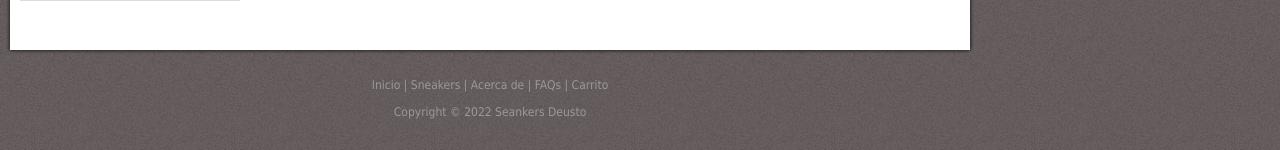
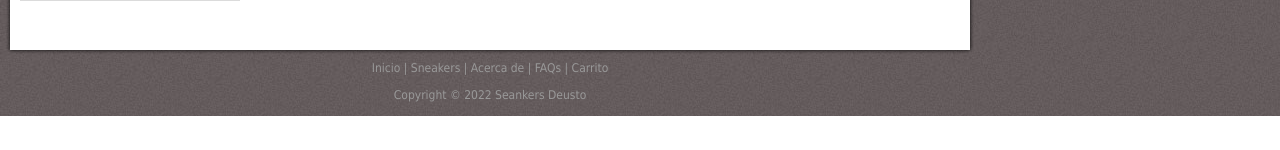
Before and after one commit to besanz/SneakersIW, a Django app: page /SeankersIWApp/Faqs in a window 1280 px wide. Shown: the part 1573-1723 px from the top of the page. After the commit the page ends 1689 px from the top, so only its background shows below. Run offline with Django 4.2, Linux system fonts and the light colour scheme; data comes from the database, SQL or seed files in the repository.

Commit message:
Co-authored-by: Beñat Sanz <besanz@users.noreply.github.com>

```diff
--- a/SeankersIWApp/templates/static/css/templatemo_style.css
+++ b/SeankersIWApp/templates/static/css/templatemo_style.css
@@ -46,6 +46,8 @@ h6 { font-size: 12px; margin: 0 0 5px; padding: 0; }
 .float_l { float: left }
 .float_r { float: right }
 
+
+
 #templatemo_body_wrapper {
 	width: 100%;
 	background: url(images/templatemo_body_top.jpg) repeat-x top
@@ -79,8 +81,9 @@ h6 { font-size: 12px; margin: 0 0 5px; padding: 0; }
 #sidebar { width: 220px }
 
 #templatemo_footer {
+
 	width: 960px;
-	padding: 30px 10px;
+	padding: 13px 10px;
 	text-align: center;
 	background: url(images/templatemo_footer.png) no-repeat top
 }
@@ -138,6 +141,7 @@ h6 { font-size: 12px; margin: 0 0 5px; padding: 0; }
 .sidebar_box h3 { font-size: 14px; font-weight: 700; padding: 0 10px 0 35px; margin: 0; width: 185px; height: 33px; line-height: 33px; margin-bottom: 0; background: url(images/templatemo_sidebar_header.png)  no-repeat; color: #2f2f2f }
 
 #sidebar .sidebar_box .content {
+
 	padding: 10px 10px 0;
 }
 
```
